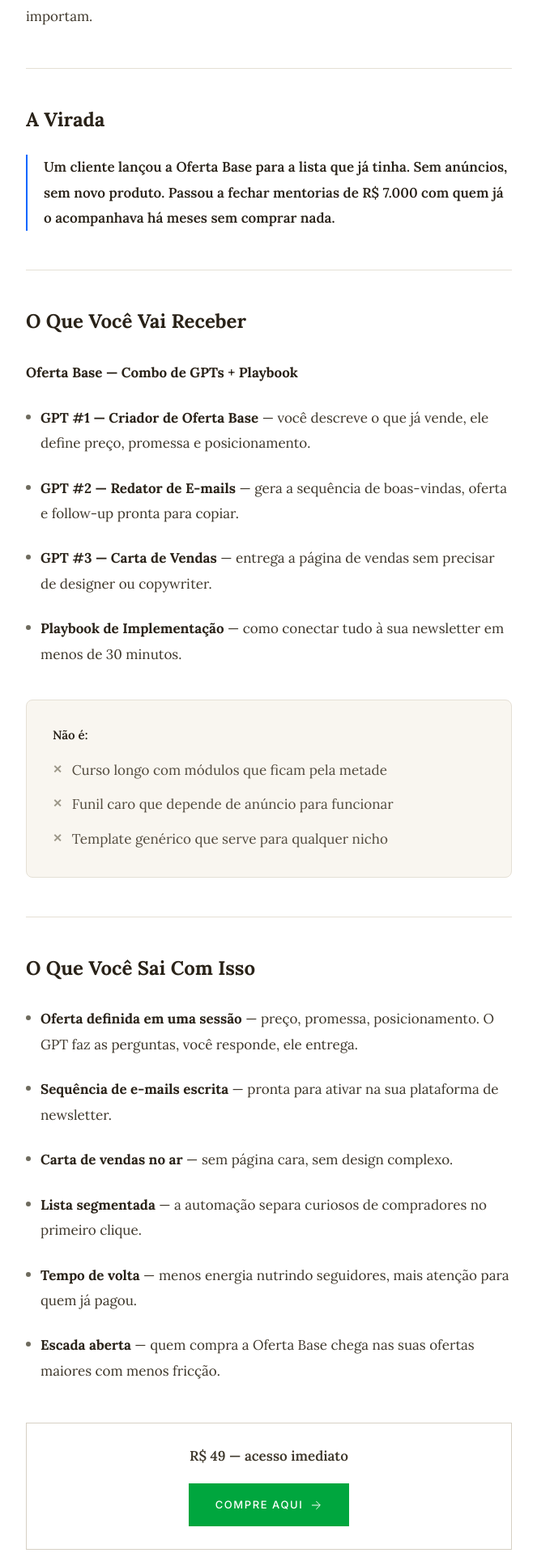
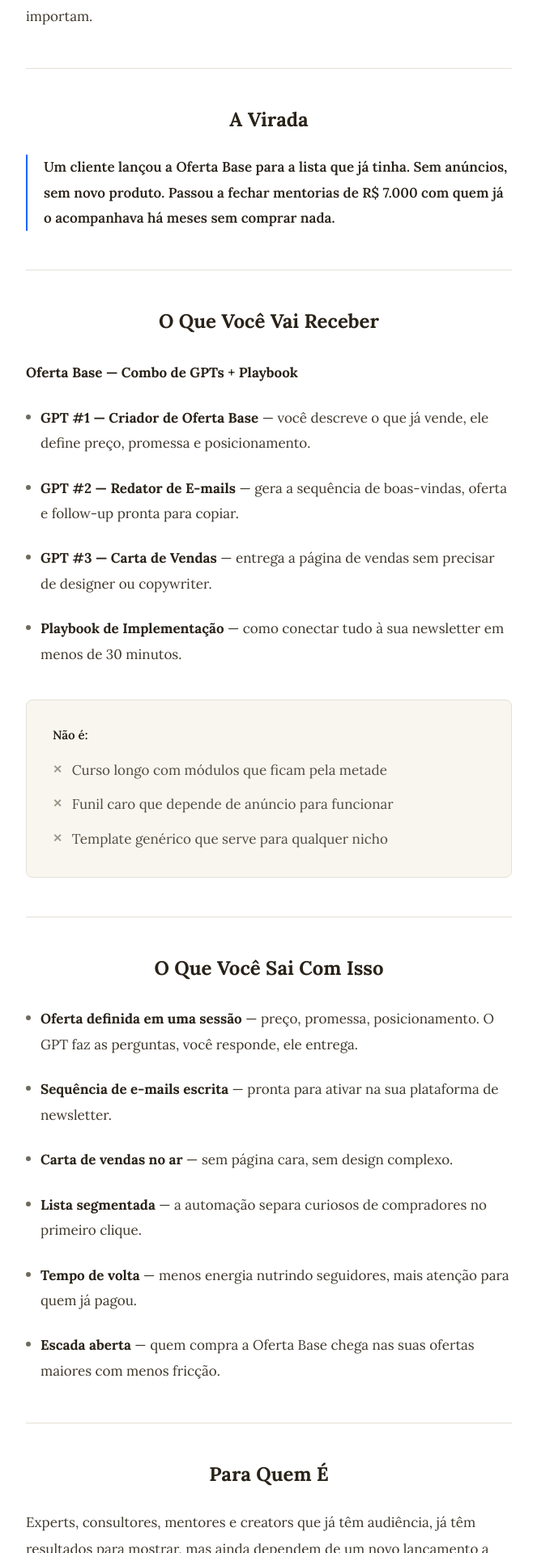
Before and after one commit to felipepavao/felipepavao, a React (Vite) app: page / in a window 1280 px wide. Shown: the part 1622-3540 px from the top of the page at 81% size, without its empty margins (308-971 px from the left). Built offline with nearby package versions, Linux system fonts and the light colour scheme.

Commit message:
UX: center H2 titles, remove mid-page CTA button

```diff
--- a/src/pages/HomePage.jsx
+++ b/src/pages/HomePage.jsx
@@ -81,7 +81,7 @@ export default function HomePage() {
       <hr className="my-8 sm:my-12 border-ink-200" />
 
       {/* ── O PROBLEMA ── */}
-      <h2 className="font-body text-xl md:text-2xl font-bold leading-tight text-ink-900 mb-7">
+      <h2 className="font-body text-xl md:text-2xl font-bold leading-tight text-ink-900 mb-7 text-center">
         O Problema
       </h2>
 
@@ -102,7 +102,7 @@ export default function HomePage() {
       <hr className="my-8 sm:my-12 border-ink-200" />
 
       {/* ── A VIRADA ── */}
-      <h2 className="font-body text-xl md:text-2xl font-bold leading-tight text-ink-900 mb-7">
+      <h2 className="font-body text-xl md:text-2xl font-bold leading-tight text-ink-900 mb-7 text-center">
         A Virada
       </h2>
 
@@ -115,7 +115,7 @@ export default function HomePage() {
       <hr className="my-8 sm:my-12 border-ink-200" />
 
       {/* ── O QUE VOCÊ VAI RECEBER ── */}
-      <h2 className="font-body text-xl md:text-2xl font-bold leading-tight text-ink-900 mb-8">
+      <h2 className="font-body text-xl md:text-2xl font-bold leading-tight text-ink-900 mb-8 text-center">
         O Que Você Vai Receber
       </h2>
 
@@ -159,7 +159,7 @@ export default function HomePage() {
       <hr className="my-8 sm:my-12 border-ink-200" />
 
       {/* ── O QUE VOCÊ SAI COM ISSO ── */}
-      <h2 className="font-body text-xl md:text-2xl font-bold leading-tight text-ink-900 mb-8">
+      <h2 className="font-body text-xl md:text-2xl font-bold leading-tight text-ink-900 mb-8 text-center">
         O Que Você Sai Com Isso
       </h2>
 
@@ -181,26 +181,10 @@ export default function HomePage() {
         ))}
       </ul>
 
-      {/* CTA MID-PAGE */}
-      <div className="my-12 border border-ink-300 p-7 text-center">
-        <p className="font-body text-[17px] font-semibold text-ink-800 mb-5">
-          R$ 49 — acesso imediato
-        </p>
-        <a
-          href={BUY_URL}
-          className="inline-flex w-full justify-center sm:w-auto items-center gap-2 bg-green-600 border border-green-600 px-8 py-4 text-[13px] font-sans font-medium uppercase tracking-[0.12em] text-white hover:bg-green-700 transition-colors focus-visible:outline-none focus-visible:ring-2 focus-visible:ring-ink-900 focus-visible:ring-offset-2"
-        >
-          Compre Aqui
-          <svg className="h-4 w-4" viewBox="0 0 24 24" fill="none" stroke="currentColor" strokeWidth="1.5" strokeLinecap="round" strokeLinejoin="round" aria-hidden="true">
-            <path d="M5 12h14M13 5l7 7-7 7" />
-          </svg>
-        </a>
-      </div>
-
       <hr className="my-8 sm:my-12 border-ink-200" />
 
       {/* ── PARA QUEM É ── */}
-      <h2 className="font-body text-xl md:text-2xl font-bold leading-tight text-ink-900 mb-7">
+      <h2 className="font-body text-xl md:text-2xl font-bold leading-tight text-ink-900 mb-7 text-center">
         Para Quem É
       </h2>
 
@@ -224,7 +208,7 @@ export default function HomePage() {
       <hr className="my-8 sm:my-12 border-ink-200" />
 
       {/* ── O QUE MUDA ── */}
-      <h2 className="font-body text-xl md:text-2xl font-bold leading-tight text-ink-900 mb-7">
+      <h2 className="font-body text-xl md:text-2xl font-bold leading-tight text-ink-900 mb-7 text-center">
         O Que Muda
       </h2>
 
@@ -252,7 +236,7 @@ export default function HomePage() {
       <hr className="my-8 sm:my-12 border-ink-200" />
 
       {/* ── TUDO QUE VOCÊ VAI RECEBER + PRICING BOX ── */}
-      <h2 className="font-body text-xl md:text-2xl font-bold leading-tight text-ink-900 mb-8">
+      <h2 className="font-body text-xl md:text-2xl font-bold leading-tight text-ink-900 mb-8 text-center">
         Tudo Que Você Vai Receber
       </h2>
 
@@ -301,7 +285,7 @@ export default function HomePage() {
       <hr className="my-8 sm:my-12 border-ink-200" />
 
       {/* ── POR QUE R$ 49? ── */}
-      <h2 className="font-body text-xl md:text-2xl font-bold leading-tight text-ink-900 mb-7">
+      <h2 className="font-body text-xl md:text-2xl font-bold leading-tight text-ink-900 mb-7 text-center">
         Por que R$ 49?
       </h2>
 
```
